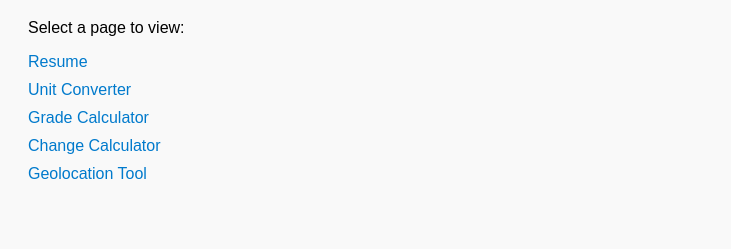
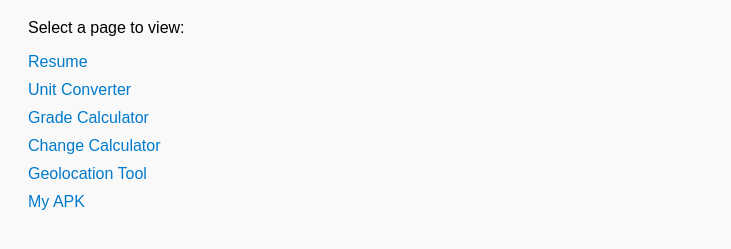
Before and after one commit to ZayarLight/homework-portfolio, a plain HTML site: page index.html in a window 1280 px wide. Shown: the part 89-338 px from the top of the page, without its empty margins (0-731 px from the left). Drawn offline with Linux system fonts and the light colour scheme.

Commit message:
index.html

```diff
--- a/index.html
+++ b/index.html
@@ -22,6 +22,8 @@
     <li><a href="grading.html">Grade Calculator</a></li>
     <li><a href="change.html">Change Calculator</a></li>
     <li><a href="geolocation.html">Geolocation Tool</a></li>
+    <li><a href="ZYL+Homework.apk">My APK</a></li>
   </ul>
 </body>
+
 </html>
```
